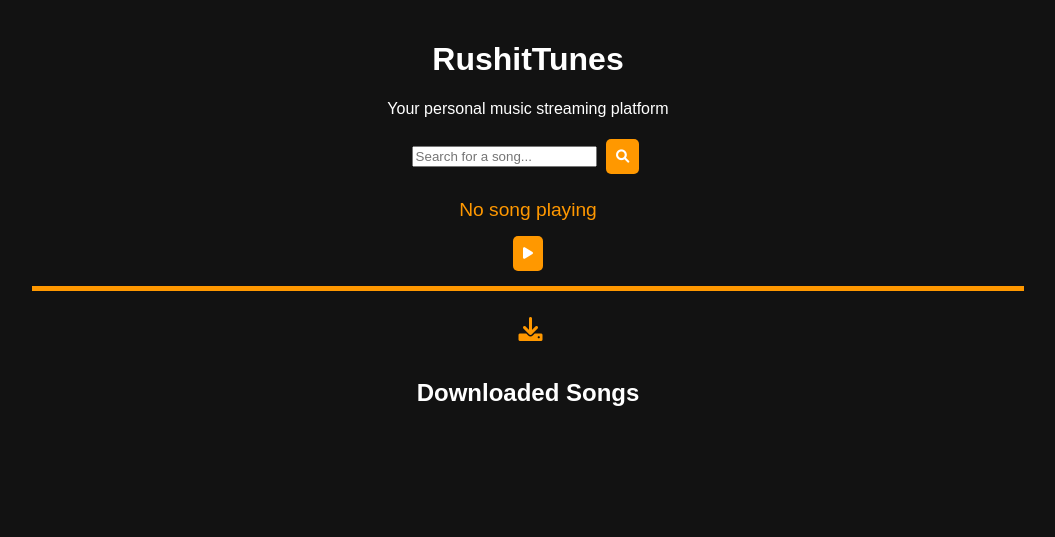
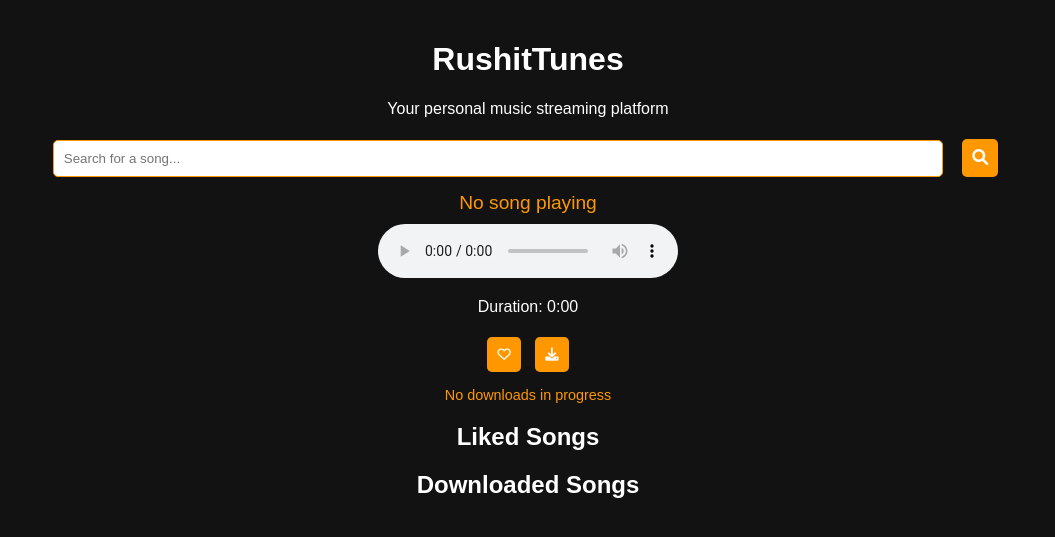
Before and after one commit to rushity/RushitTunes, a Flask app: page / in a window 1280 px wide. Shown: the top 537 px of the page, without its empty margins (112-1167 px from the left). Run offline with Flask 3, Linux system fonts and the light colour scheme.

Commit message:
Update index.html

```diff
--- a/templates/index.html
+++ b/templates/index.html
@@ -6,7 +6,7 @@
     <title>RushitTunes</title>
     <link href="https://cdnjs.cloudflare.com/ajax/libs/font-awesome/6.0.0-beta3/css/all.min.css" rel="stylesheet">
     <style>
-        /* Basic styles */
+        /* General Styles */
         body {
             font-family: Arial, sans-serif;
             background-color: #121212;
@@ -18,10 +18,6 @@
 
         .container {
             padding: 20px;
-        }
-
-        .player-container {
-            margin: 20px 0;
         }
 
         button {
@@ -53,19 +49,6 @@
             color: #ff5722;
         }
 
-        .download-button {
-            background: none;
-            border: none;
-            cursor: pointer;
-            color: #ff9800;
-            font-size: 1.5em;
-            margin-left: 10px;
-        }
-
-        .download-button:hover {
-            color: #ff5722;
-        }
-
         .progress-bar {
             width: 80%;
             height: 5px;
@@ -85,6 +68,26 @@
             font-size: 1.2em;
             color: #ff9800;
         }
+
+        /* Search Form Styles */
+        #searchForm input {
+            padding: 10px;
+            border-radius: 5px;
+            border: 1px solid #ff9800;
+            width: 70%;
+            margin-right: 10px;
+        }
+
+        #searchForm button {
+            font-size: 16px;
+        }
+
+        /* Download Section */
+        #downloadStatus {
+            margin: 10px;
+            font-size: 0.9em;
+            color: #ff9800;
+        }
     </style>
 </head>
 <body>
@@ -101,21 +104,27 @@
         </form>
 
         <!-- Player Section -->
-        <div id="playerContainer" class="player-container">
+        <div id="playerContainer">
             <p id="songTitle" class="song-title">No song playing</p>
-            <button id="playPauseButton" class="play-pause-button" aria-label="Play/Pause">
-                <i id="playPauseIcon" class="fas fa-play"></i>
+            <audio id="audioPlayer" controls></audio>
+            <p id="duration">Duration: <span id="durationValue">0:00</span></p>
+            <button id="likeButton" class="like-button" aria-label="Like">
+                <i id="likeIcon" class="far fa-heart"></i>
             </button>
-            <div class="progress-bar">
-                <div class="progress" id="progress"></div>
-            </div>
             <button id="downloadButton" class="download-button" aria-label="Download">
                 <i class="fas fa-download"></i>
             </button>
+            <p id="downloadStatus">No downloads in progress</p>
+        </div>
+
+        <!-- Liked Songs Section -->
+        <div>
+            <h2>Liked Songs</h2>
+            <ul id="likedSongsList"></ul>
         </div>
 
         <!-- Downloaded Songs Section -->
-        <div id="downloadedSongsContainer" class="player-container">
+        <div>
             <h2>Downloaded Songs</h2>
             <ul id="downloadedSongsList"></ul>
         </div>
@@ -124,12 +133,16 @@
     <script>
         const form = document.getElementById('searchForm');
         const songTitle = document.getElementById('songTitle');
-        const audioPlayer = new Audio();
-        const progressBar = document.getElementById('progress');
-        const playPauseButton = document.getElementById('playPauseButton');
-        const playPauseIcon = document.getElementById('playPauseIcon');
+        const audioPlayer = document.getElementById('audioPlayer');
+        const likeButton = document.getElementById('likeButton');
+        const likeIcon = document.getElementById('likeIcon');
         const downloadButton = document.getElementById('downloadButton');
+        const likedSongsList = document.getElementById('likedSongsList');
         const downloadedSongsList = document.getElementById('downloadedSongsList');
+        const downloadStatus = document.getElementById('downloadStatus');
+        const durationValue = document.getElementById('durationValue');
+
+        let currentSong = null;
 
         // Handle Search
         form.addEventListener('submit', async (event) => {
@@ -151,21 +164,21 @@
 
                 audioPlayer.src = data.audio_url;
                 audioPlayer.play();
-                playPauseIcon.className = 'fas fa-pause';
-                songTitle.textContent = `Playing: ${query}`;
+                songTitle.textContent = query;
+                currentSong = query;
             } catch (error) {
                 alert(`Error: ${error}`);
             }
         });
 
-        // Handle Play/Pause
-        playPauseButton.addEventListener('click', () => {
-            if (audioPlayer.paused) {
-                audioPlayer.play();
-                playPauseIcon.className = 'fas fa-pause';
-            } else {
-                audioPlayer.pause();
-                playPauseIcon.className = 'fas fa-play';
+        // Handle Like Button
+        likeButton.addEventListener('click', () => {
+            if (currentSong) {
+                const li = document.createElement('li');
+                li.textContent = currentSong;
+                likedSongsList.appendChild(li);
+
+                likeIcon.className = 'fas fa-heart';
             }
         });
 
@@ -176,17 +189,20 @@
                 return;
             }
 
+            downloadStatus.textContent = 'Downloading...';
+
             const response = await fetch(audioPlayer.src);
             const blob = await response.blob();
             const url = URL.createObjectURL(blob);
             const link = document.createElement('a');
             link.href = url;
-            link.download = `${songTitle.textContent.replace('Playing: ', '')}.mp3`;
+            link.download = `${songTitle.textContent}.mp3`;
             document.body.appendChild(link);
             link.click();
             document.body.removeChild(link);
 
-            addDownloadedSong(songTitle.textContent.replace('Playing: ', ''), url);
+            downloadStatus.textContent = 'Download completed!';
+            addDownloadedSong(songTitle.textContent, url);
         });
 
         // Add Downloaded Song
@@ -198,21 +214,22 @@
             li.addEventListener('click', () => {
                 audioPlayer.src = url;
                 audioPlayer.play();
-                playPauseIcon.className = 'fas fa-pause';
-                songTitle.textContent = `Playing: ${title}`;
+                songTitle.textContent = title;
             });
 
             downloadedSongsList.appendChild(li);
         }
 
-        // Auto-play next downloaded song
+        // Display Song Duration
+        audioPlayer.addEventListener('loadedmetadata', () => {
+            const minutes = Math.floor(audioPlayer.duration / 60);
+            const seconds = Math.floor(audioPlayer.duration % 60);
+            durationValue.textContent = `${minutes}:${seconds.toString().padStart(2, '0')}`;
+        });
+
+        // Update Download Status
         audioPlayer.addEventListener('ended', () => {
-            const songs = Array.from(downloadedSongsList.children);
-            const currentIndex = songs.findIndex(song => song.dataset.url === audioPlayer.src);
-            if (currentIndex !== -1) {
-                const nextIndex = (currentIndex + 1) % songs.length;
-                songs[nextIndex].click();
-            }
+            downloadStatus.textContent = 'No downloads in progress';
         });
     </script>
 </body>
```
